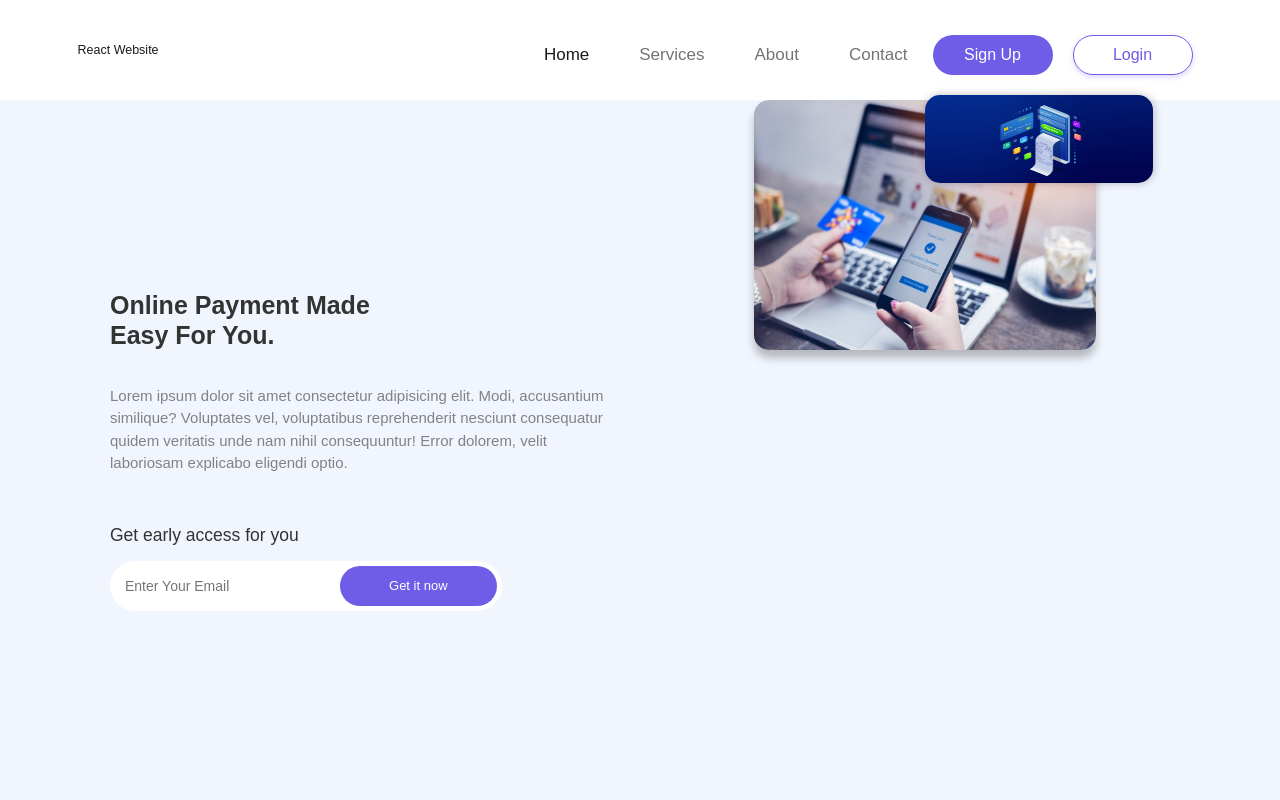
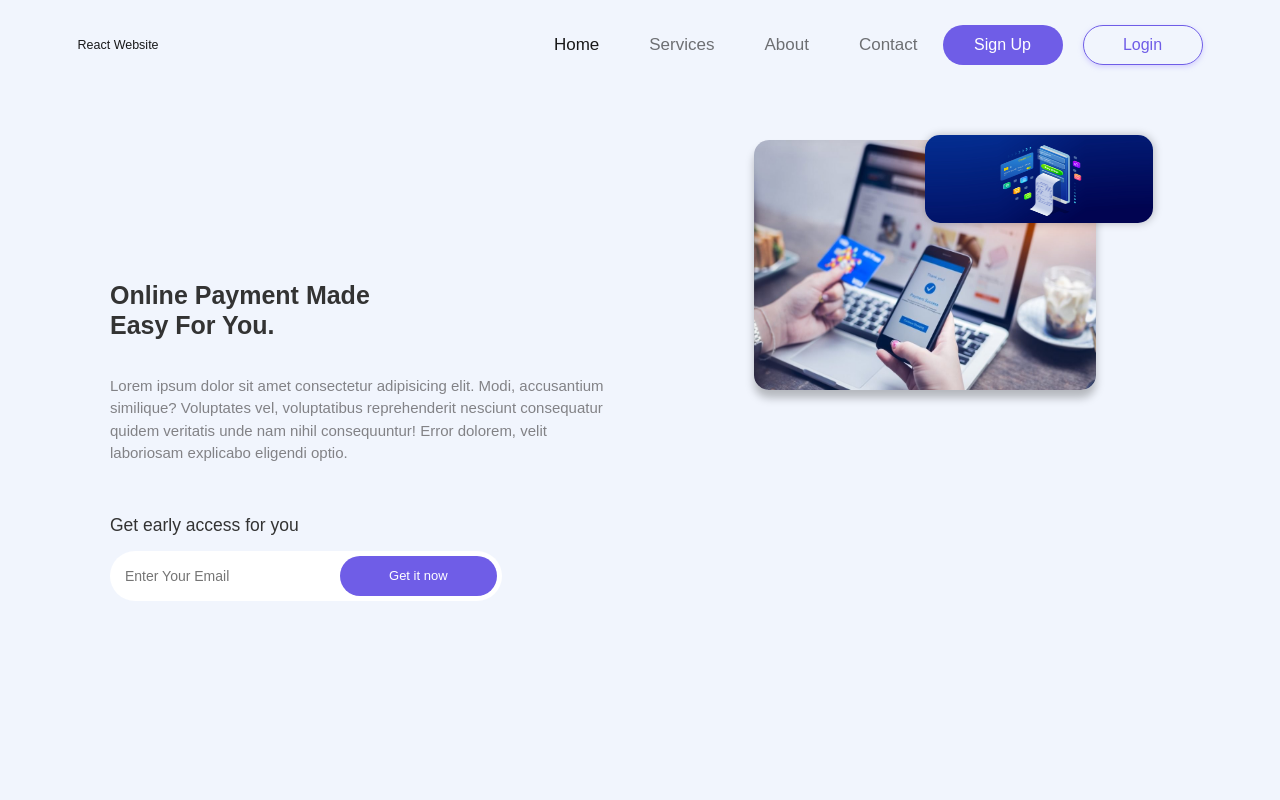
Before and after one commit to MuhammadOsamaKhalid/reactwebsiteproject, a React (Create React App) app: page / in a window 1280 px wide. Shown: the top 800 px of the page. Built offline with nearby package versions, Linux system fonts and the light colour scheme.

Commit message:
update index css

```diff
--- a/src/index.css
+++ b/src/index.css
@@ -349,7 +349,6 @@ navbar-brand{
 .main-herosection-images img{
   width: 60%;
   height: 75%;
-  margin-top: 10rem;
   box-shadow: 0 0.8rem 0.8rem rgba(0, 0, 0, 0.25);
   border-radius: 1.5rem;
   position: absolute;
@@ -603,7 +602,7 @@ footer .main-hero-para{
   }
 }
 
-@media (max-width: 9980px){
+/* @media (max-width: 9980px){
   .navbar .navbar-collapse{
     margin-top: 1rem;
     background-color: #fff;
@@ -613,7 +612,7 @@ footer .main-hero-para{
   .input-group .btn-style{
     font-size: 1.2rem;
   }
-}
+} */
 
 .main-hero-container h1{
   font-size: 2.5rem;
@@ -631,6 +630,7 @@ footer .main-hero-para{
 }
 
 .main-herosection-images{
+  margin-top: 5rem;
   position: relative;
   height: 25rem;
 }
--- a/src/navbar.js
+++ b/src/navbar.js
@@ -6,7 +6,7 @@ const Navbar = () => {
     const [show,setShow] = useState(false);
     return (
         <>
-        <section classNameName="navbar_bg">
+        <section className="navbar_bg">
         <nav className="navbar navbar-expand-lg navbar-light">
         <div className="container">
         <NavLink className="navbar-brand" to="/">React Website</NavLink>
```
